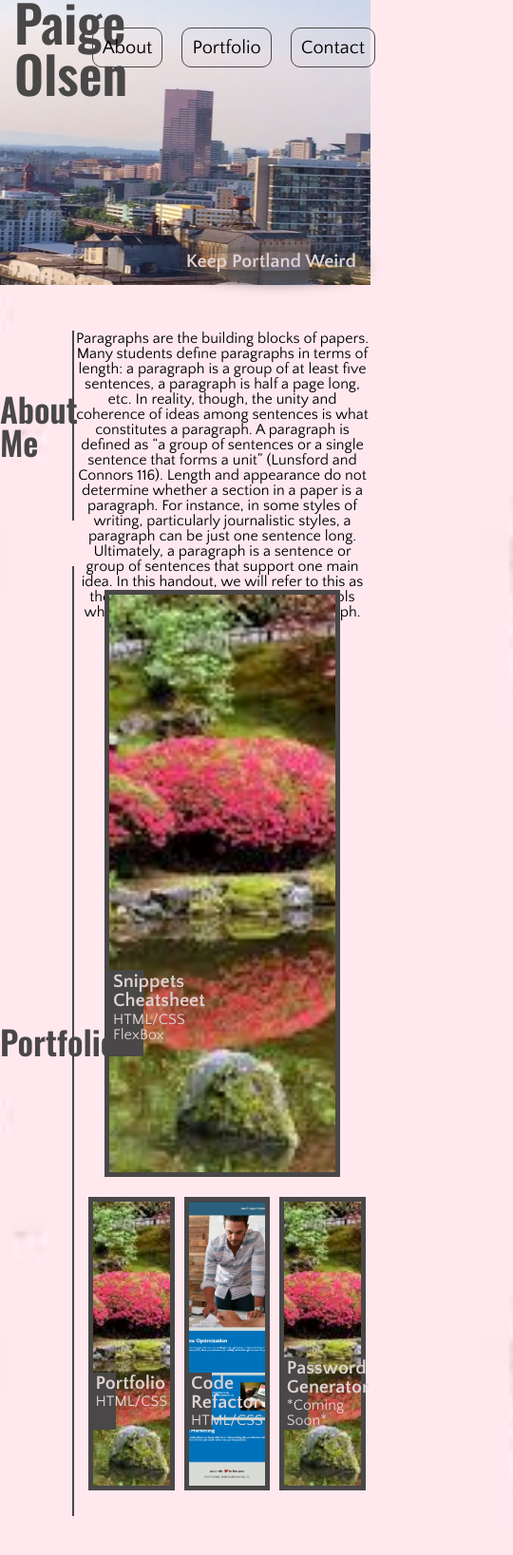
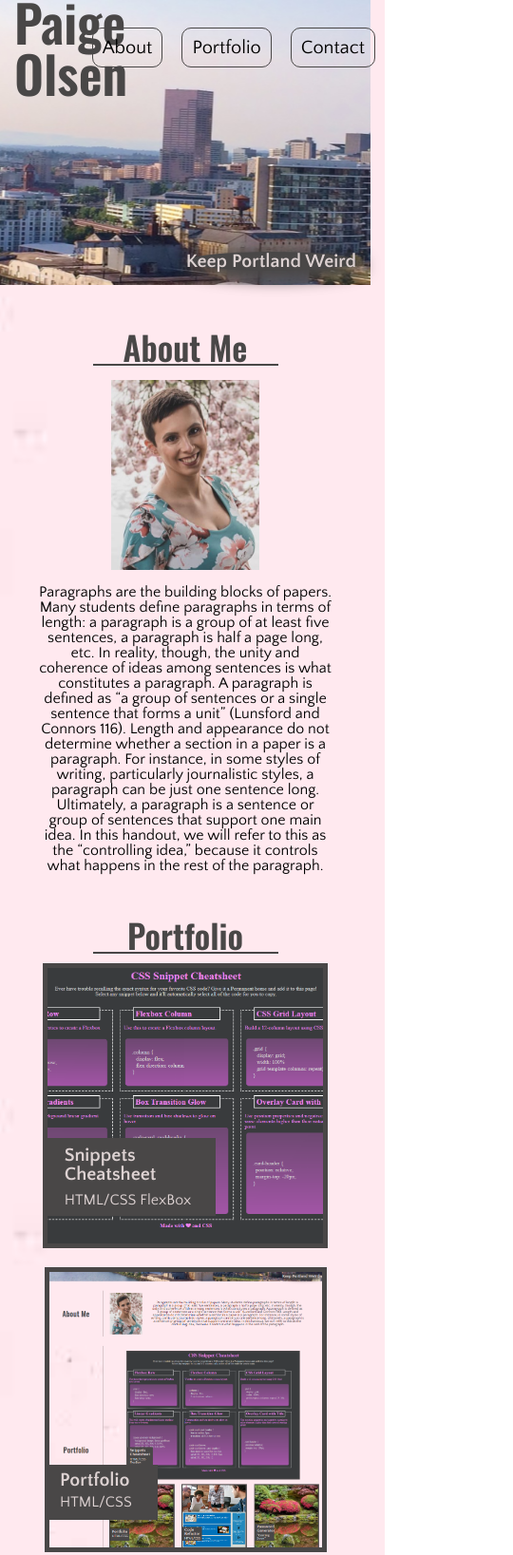
Before and after one commit to POlsen-92/portfolio, a plain HTML site: page index.html in a window 390 px wide. Shown: the top 1637 px of the page at 95% size, 540 px wide, since content can reach past the window. Drawn offline with nearby package versions, Linux system fonts and the light colour scheme.

Commit message:
Rearranged CSS, fixed links in portfolio, implemented responsive web design

```diff
--- a/Assets/style.css
+++ b/Assets/style.css
@@ -1,31 +1,30 @@
 /* Entire WebPage */
 :root {
     --dark: rgb(73, 71, 71);
-}
-
-* {
-
 }
 
 body {
     background-image: url(./images/background.jfif);
     background-size: cover;
     background-position: center;
+    flex-direction: column;
+    min-height: 100vh;
     font-family: 'Quattrocento Sans', sans-serif;
-}
-
-p {
-    font-size: 16px;
 }
 
 /* Header Includes Title, nav bar, top photo and photo caption */
 header {
     width: 100%;
     height: 300px;
-    flex-direction: column;
     background-image: url(./images/bestskyline.png);
     background-size: cover;
     background-position: center;
+}
+
+header figcaption {
+    display: flex;
+    justify-content: flex-end;
+    height: 200px;
 }
 
 h1 {
@@ -37,17 +36,17 @@ h1 {
     margin-left: 15px;
 }
 
-nav a {
-    text-decoration: none;
-    font-size: 20px;
-    color: black;
-}
-
 nav {
     display: flex;
     width: 100%;
     height: 100px;
     align-items: center;
+}
+
+nav a {
+    text-decoration: none;
+    font-size: 20px;
+    color: black;
 }
 
 nav ul {
@@ -64,30 +63,33 @@ nav li {
     border-radius: 10px;
 }
 
-header figcaption {
-    display: flex;
-    justify-content: flex-end;
-    height: 200px;
-}
-
 h2 {
     margin-right: 15px;
     margin-bottom: 15px;
     align-self: flex-end;
     color: rgb(221, 210, 210);
+    background-color: var(--dark);
     font-size: 20px;
     border-radius: 50%;
     box-shadow: 5px 5px 15px 5px var(--dark)
 }
 
 /* Main includes sections of "About Me", "Portfolio" and "Contact" */
+main {
+    display: flex;
+    flex-wrap: wrap;
+    flex-direction: column;
+    flex-grow: 1;
+}
+
 section {
     display: flex;
+    flex-grow: 1;
 }
 
 h3, h4, h6 {
     display: flex;
-    justify-content: space-evenly;
+    justify-content: center;
     width: 20%;
     align-items: center;
     font-family: 'Oswald', sans-serif;
@@ -98,25 +100,44 @@ h3, h4, h6 {
 }
 
 .about_me {
-    height: 200px;
+    display: flex;
+    min-height: 220px;
 }
 
 .intro {
+    display: flex;
     width: 80%;
     text-align: center;
+    margin: auto;
+    flex-wrap: wrap;
+    justify-content: space-evenly;
+    align-items: flex-start;
+}
+
+.intro img {
+    display: flex;
+    height: 200px;
+    width: auto;
+    margin: 0 20px 0 30px;
+    flex: 0 0 60px;
+}
+
+.intro p {
+    display: flex;
+    width: 70%;
     margin: auto;
 }
 
     /* Work Section */
 .portfolio {
-    height: 1000px;
+    display: flex;
+    min-height: 1000px;
 }
 
 .portfolio figure {
+    display: flex;
     background-size: cover;
     background-position: center;
-    display: flex;
-    height: 100%;
     width: 80%;
     border: 5px solid var(--dark);
 }
@@ -142,13 +163,15 @@ h3, h4, h6 {
     display: flex;
     width: 100%;
     justify-content: center;
-    height: 100%;
+    flex-wrap: wrap;
 }
 
 .main-work figure {
-    background-image: url(./images/park.jpg);
+    background-image: url(./images/snippets_screenshot.png);
     background-size: cover;
     background-position: center;
+    min-width: 300px;
+    height: 600px;
 }
 
 .main-work label {
@@ -156,9 +179,9 @@ h3, h4, h6 {
     position: relative;
     align-self: flex-end;
     flex-direction: column;
-    height: 15%;
-    width: 15%;
-    bottom: 20%;
+    min-height: 15%;
+    min-width: 15%;
+    margin-bottom: 10%;
     color: rgb(221, 210, 210);
     background-color: var(--dark);
 }
@@ -181,24 +204,24 @@ figure p {
 }
 
 .minor-work label {
-    display: flex;
     position: relative;
     align-self: flex-end;
     flex-direction: column;
     min-height: 20%;
-    width: 30%;
-    bottom: 20%;
+    width: 40%;
+    bottom: 10%;
     color: rgb(221, 210, 210);
     background-color: var(--dark);
 }
 
 .minor-work figure {
-    width: 90%;
+    height: 300px;
+    width: 300px;
     margin: auto;
 }
 
 .mw-1 {
-    background-image: url(./images/park.jpg);
+    background-image: url(./images/portfolio\ screenshot.png);
     background-size: cover;
     background-position: center;
 }
@@ -217,8 +240,7 @@ figure p {
 
     /* Contact Section */
 .contact {
-    display: flex;
-    height: 100px;
+    min-height: 100px;
     color: var(--dark);
     font-weight: 600;
 }
@@ -226,7 +248,7 @@ figure p {
 .contact ul {
     display: flex;
     width: 80%;
-    height: 60px;
+    min-height: 60px;
     justify-content: space-evenly;
     align-self: center;
 }
@@ -239,6 +261,7 @@ figure p {
 }
 
 .contact a {
+    /* display: flex; */
     font-size: 20px;
     text-decoration: none;
     color: var(--dark)
@@ -247,8 +270,118 @@ figure p {
 /* Footer */
 footer {
     display: flex;
-    height: 50px;
+    min-height: 50px;
     justify-content: center;
     align-items: center;
     margin-top: 20px;
 }
+
+@media screen and (min-width: 768px) and (max-width: 992px) {
+    section {
+        flex-direction: column;
+    }
+
+    .intro {
+        width: 100%;
+        justify-content: center;
+    }
+
+    .intro img {
+        margin: 15px;
+    }
+
+    .intro p {
+        width: 80%;
+    }
+
+    h3, h4, h6 {
+        display: flex;
+        width: 50%;
+        align-self: center;
+        border-bottom: 2px solid var(--dark);
+        border-right: none;
+    }
+
+    .main-work figure {
+        height: 450px;
+    }
+
+    .minor-work {
+        flex-direction: column;
+        margin: auto;
+    }
+
+    figure {
+        margin: 10px;
+    }
+
+    .minor-work figure {
+        margin-bottom: 10px;
+    }
+
+    .contact ul {
+        margin-top: 15px;
+        flex-direction: column;
+        width: 40%;
+    }
+
+    .contact li {
+        margin: 10px 0;
+        justify-content: center;
+    }
+}
+
+@media screen and (max-width: 767px) {
+    section {
+        flex-direction: column;
+    }
+
+    .intro {
+        width: 100%;
+        justify-content: center;
+    }
+
+    .intro img {
+        margin: 15px;
+    }
+
+    .intro p {
+        width: 80%;
+    }
+
+    h3, h4, h6 {
+        display: flex;
+        width: 50%;
+        align-self: center;
+        border-bottom: 2px solid var(--dark);
+        border-right: none;
+    }
+
+    .main-work figure {
+        height: 300px;
+    }
+
+    .minor-work {
+        flex-direction: column;
+        margin: auto;
+    }
+
+    figure {
+        margin: 10px;
+    }
+
+    .minor-work figure {
+        margin-bottom: 10px;
+    }
+
+    .contact ul {
+        margin-top: 15px;
+        flex-direction: column;
+        width: 40%;
+    }
+
+    .contact li {
+        margin: 10px 0;
+        justify-content: center;
+    }
+}
--- a/index.html
+++ b/index.html
@@ -28,6 +28,8 @@
         <section class="about_me" id="about_me">
             <h3>About Me</h3>
             <div class="intro">
+                <img src="./Assets/images/cover_photo.jpg" alt="">
+                <br>
                 <p>Paragraphs are the building blocks of papers. Many students define paragraphs in terms of length: a paragraph is a group of at least five sentences, a paragraph is half a page long, etc. In reality, though, the unity and coherence of ideas among sentences is what constitutes a paragraph. A paragraph is defined as “a group of sentences or a single sentence that forms a unit” (Lunsford and Connors 116). Length and appearance do not determine whether a section in a paper is a paragraph. For instance, in some styles of writing, particularly journalistic styles, a paragraph can be just one sentence long. Ultimately, a paragraph is a sentence or group of sentences that support one main idea. In this handout, we will refer to this as the “controlling idea,” because it controls what happens in the rest
                 of the paragraph.</p>
             </div>
@@ -36,7 +38,7 @@
         <section class="portfolio" id="portfolio">
             <h4>Portfolio</h4>
             <div class= "work">
-                <a href="#" target="_blank">
+                <a href="https://polsen-92.github.io/CSS-Snippet/" target="_blank">
                     <div class="main-work">
                         <figure>
                             <label>
@@ -47,7 +49,7 @@
                     </div>
                 </a>
                 <div class="minor-work">
-                    <a href="#" target="_blank">
+                    <a href="https://github.com/POlsen-92/portfolio" target="_blank">
                         <figure class="mw-1">
                             <label>
                                 <h5>Portfolio</h5>
@@ -55,7 +57,7 @@
                             </label>
                         </figure>
                     </a>
-                    <a href="https://github.com/POlsen-92/CodeRefactorHW" target="_blank">
+                    <a href="https://polsen-92.github.io/CodeRefactorHW/" target="_blank">
                         <figure class="mw-2">
                             <label>
                                 <h5>Code Refactor</h5>
```
Also changed, not shown: Assets/images/cover_photo.jpg (added), Assets/images/portfolio screenshot.png (added), Assets/images/snippets_screenshot.png (added).
